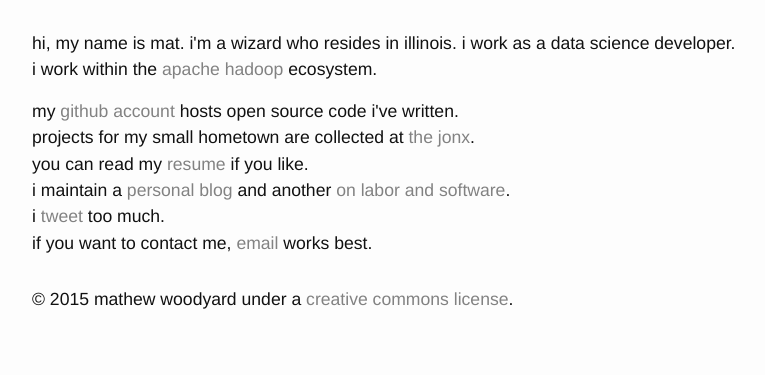
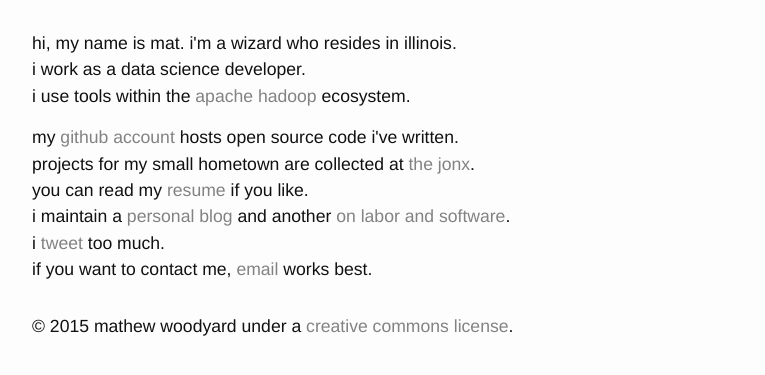
Before and after one commit to woodrad/woodrad.github.io, a Jekyll site: the page built from index.html, in a window 1280 px wide. Shown: the top 375 px of the page, without its empty margins (238-1003 px from the left). Built offline with Jekyll 4.4.1, drawn with Linux system fonts in a browser that asks for light colours.

Commit message:
Force line break and make copy more interesting

```diff
--- a/index.html
+++ b/index.html
@@ -3,9 +3,9 @@ layout: default
 ---
 
 <div class="home">
-  <p>hi, my name is mat. i'm a wizard who resides in illinois.
+  <p>hi, my name is mat. i'm a wizard who resides in illinois.</br>
   i work as a data science developer.</br>
-  i work within the <a href="https://hadoop.apache.org/#What+Is+Apache+Hadoop%3F">apache hadoop</a> ecosystem.</p>
+  i use tools within the <a href="https://hadoop.apache.org/#What+Is+Apache+Hadoop%3F">apache hadoop</a> ecosystem.</p>
 
   my <a href="{{ site.github }}">github account</a> hosts open source code i've written.</br>
   projects for my small hometown are collected at <a href="{{ site.jonx }}">the jonx</a>.</br>
```
